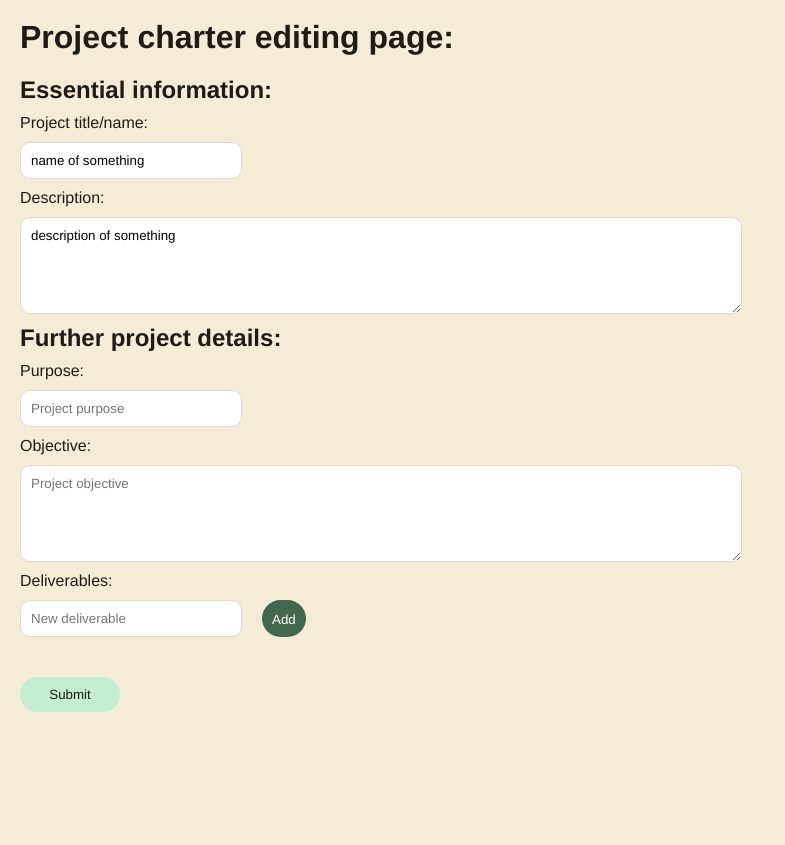
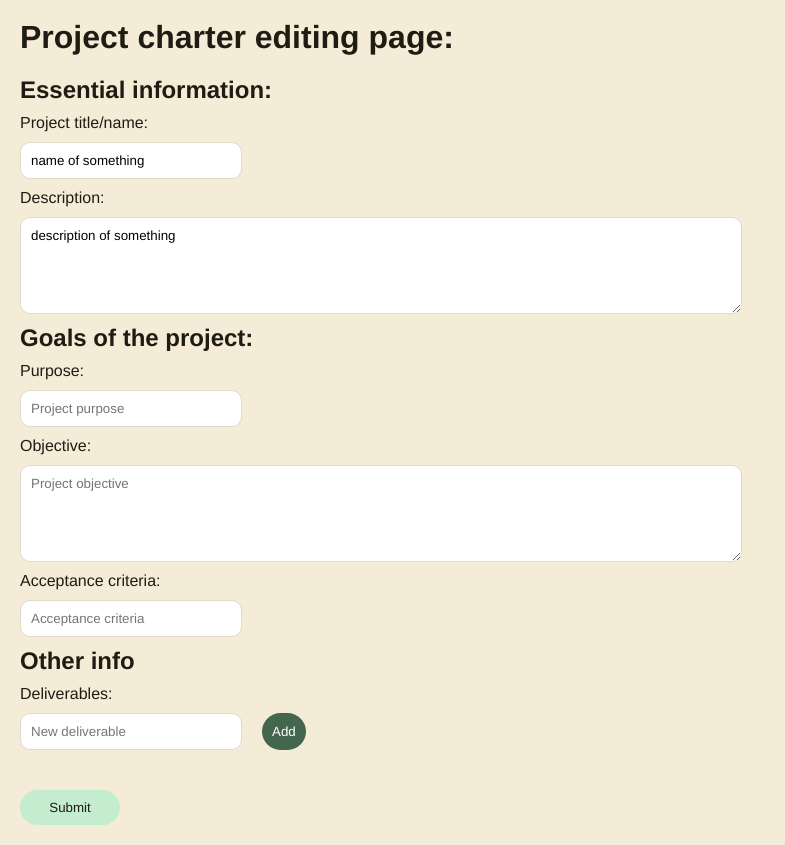
Before and after one commit to AnuraagDeshpande/SoftwareSuperProject_repo, a PHP site: page /project_charter.html in a window 1280 px wide. Shown: the part 51-896 px from the top of the page, without its empty margins (0-785 px from the left). Before the commit the page ends 763 px from the top, so only its background shows below. Run offline with PHP 8.4, Linux system fonts and the light colour scheme.

Commit message:
added an input field and acceptance criteria for the deliverables

```diff
--- a/project_charter.html
+++ b/project_charter.html
@@ -7,7 +7,6 @@
         <link href="styles/main.css" rel="stylesheet"/>
         <link href="styles/sidebar.css" rel="stylesheet"/>
         <link href="styles/navbar.css" rel="stylesheet"/>
-        <link rel="stylesheet" href="styles/Style-task.css">
         <link rel="stylesheet" href="styles/project_charter.css">
 
         <link rel="stylesheet" href="https://cdnjs.cloudflare.com/ajax/libs/font-awesome/4.7.0/css/font-awesome.min.css">
@@ -35,12 +34,15 @@
                     <label for="project-desc">Description:</label>
                     <textarea type="text" id="project-desc" placeholder="Project description" cols="50" rows="5" class="js-pop-up-field" pattern="[A-Za-z0-9 ,.]+" ></textarea required>
                     <!--IMPORTANT INFO-->
-                    <h2>Further project details:</h2>
+                    <h2>Goals of the project:</h2>
                     <label for="project-purpose">Purpose:</label>
                     <input type="text" id="project-purpose" placeholder="Project purpose" pattern="[A-Za-z0-9 ,.]+" >
                     <label for="project-objective">Objective:</label>
                     <textarea type="text" id="project-objective" placeholder="Project objective" cols="50" rows="5" class="js-pop-up-field" pattern="[A-Za-z0-9 ,.]+" ></textarea>
+                    <label for="project-accept-crt">Acceptance criteria:</label>
+                    <input type="text" id="project-accept-crt" placeholder="Acceptance criteria" pattern="[A-Za-z0-9 ,.]+" >
                     <!--adding a deliverable-->
+                    <h2>Other info</h2>
                     <label for="deliverables">Deliverables:</label>
                     <div class="input-container add-deliverable">
                         <input type="text" id="deliverables" placeholder="New deliverable" pattern="[A-Za-z0-9 ,.]+" >
--- a/scripts/project_charter.js
+++ b/scripts/project_charter.js
@@ -65,10 +65,11 @@ function displayCharter(){
             //each property is added to the string
             charter[key].forEach(del =>{
                 innerHTML+=`
-                <button class="blob cool-button list-del" data-del="${del}">
+                <div class="blob cool-button list-del" data-del="${del}">
                     ${del}
-                    <i class="fa fa-times" aria-hidden="true"></i>
-                </button>
+                    <input type="text" id="list-del-${del}" placeholder="Acceptance criteria" pattern="[A-Za-z0-9 ,.]+" required>
+                    <i class="fa fa-times delete" aria-hidden="true"></i>
+                </div>
                 `;
             });
             field.innerHTML=innerHTML;
@@ -103,7 +104,7 @@ function addDelListeners(){
     const deliverables = document.querySelectorAll(".list-del");
     deliverables.forEach((del)=>{
         const name = del.dataset.del;
-        del.addEventListener("click",(event)=>{
+        del.querySelector(".delete").addEventListener("click",(event)=>{
             event.preventDefault();
             charter.deleteDeliverable(name);
         });
@@ -120,10 +121,11 @@ function updateDelList(){
     //each property is added to the string
     charter["deliverables"].forEach(del =>{
         innerHTML+=`
-        <button class="blob cool-button list-del" data-del="${del}">
+        <div class="blob cool-button list-del" data-del="${del}">
             ${del}
-            <i class="fa fa-times" aria-hidden="true"></i>
-        </button>
+            <input type="text" id="list-del-${del}" placeholder="Acceptance criteria" pattern="[A-Za-z0-9 ,.]+" required>
+            <i class="fa fa-times delete" aria-hidden="true"></i>
+        </div>
         `;
     });
     field.innerHTML=innerHTML;
--- a/styles/project_charter.css
+++ b/styles/project_charter.css
@@ -61,7 +61,7 @@ button::backdrop{
     border-radius: var(--mediumGap);
     cursor: pointer;
     display: flex;
-    align-items: end;
+    align-items: center;
     justify-content: center;
     background-color: var(--primaryContainer);
     color: var(--onContainer);
```
